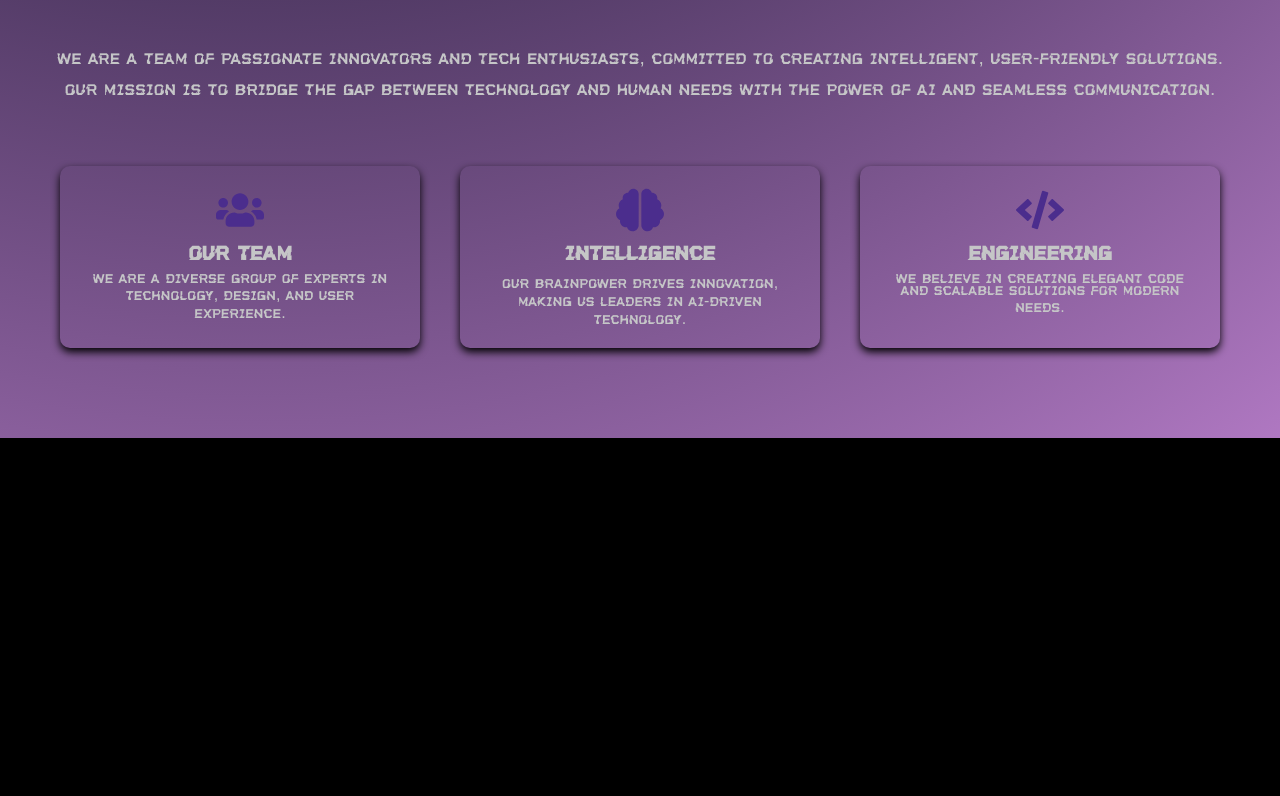
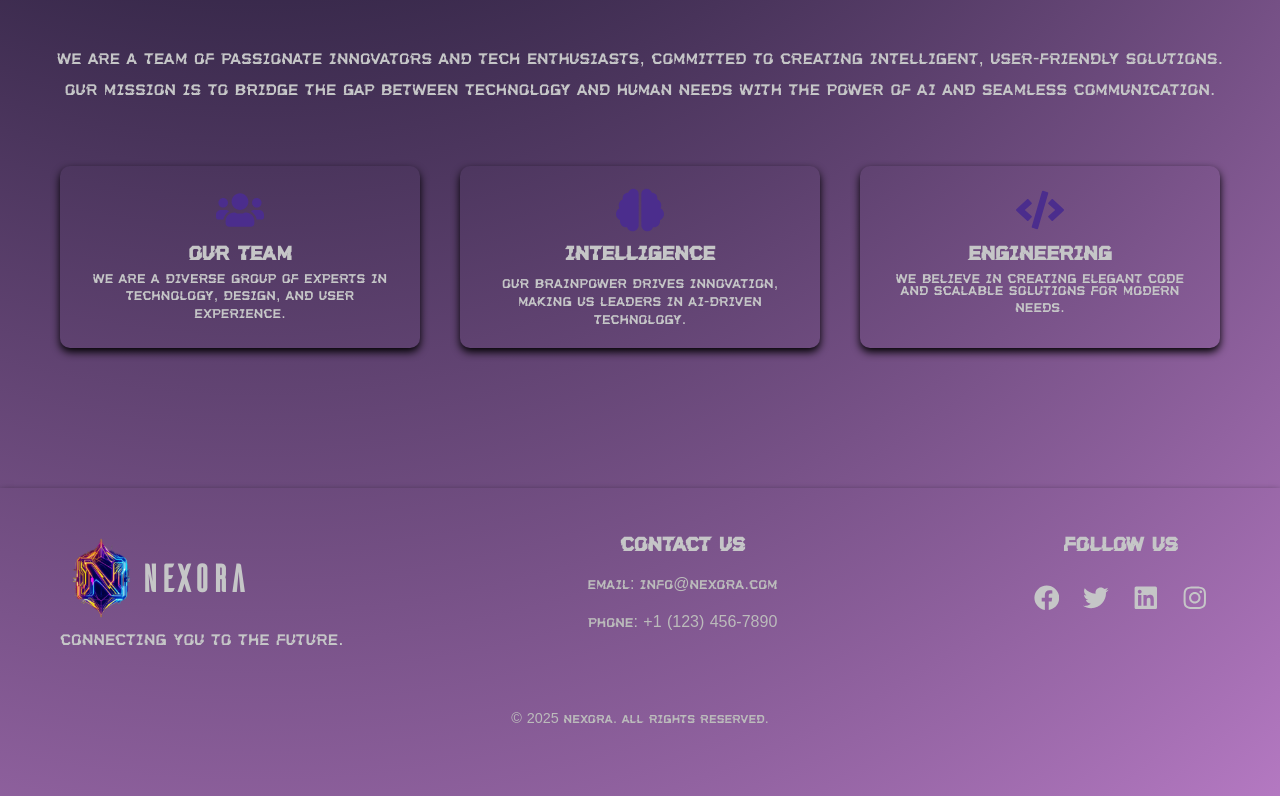
Before and after one commit to gokhankkaraduman/goit-react-hw-08, a React (Vite) app: page / in a window 1280 px wide. Shown: the part 1380-2176 px from the top of the page. Before the commit the page ends 1818 px from the top, so only its background shows below. Built offline with nearby package versions, Linux system fonts and the light colour scheme; a web font is replaced by a local one.

Commit message:
created footer

```diff
--- a/src/components/AboutUs/AboutUs.jsx
+++ b/src/components/AboutUs/AboutUs.jsx
@@ -1,12 +1,16 @@
 import React from "react";
 import { FaUsers, FaBrain, FaCode } from "react-icons/fa";
 import css from './AboutUs.module.css';
-import team from '../../assets/img/team.png';
-import innovation from '../../assets/img/innovation.jpeg';
+import { motion } from "framer-motion";
 
 function AboutUs() {
   return (
-    <section className={css.aboutSection}>
+    <motion.section
+        initial={{ opacity: 0, y: 100 }}
+        whileInView={{ opacity: 1, y: 0 }}
+        transition={{ duration: 0.6, ease: "easeOut" }}
+        viewport={{ once: true }}
+        className={css.aboutSection}>
       <div className={css.container}>
         <div className={css.textContent}>
           <h2>About Us</h2>
@@ -35,7 +39,7 @@ function AboutUs() {
           </div>
         </div>
       </div>
-    </section>
+    </motion.section>
   );
 }
 
--- a/src/components/App/App.jsx
+++ b/src/components/App/App.jsx
@@ -5,7 +5,7 @@ import Background from '../Background/Background.jsx';
 import { ToastContainer } from 'react-toastify';
 
 import HomePageLoading from '../HomePageLoading/HomePageLoading.jsx';
-
+import Footer from "../Footer/Footer.jsx"
 import Home from '../../pages/HomePage/Home.jsx';
 import LoginPage from '../../pages/LoginPage/LoginPage.jsx';
 import RegisterPage from '../../pages/RegisterPage/RegisterPage.jsx';
@@ -26,6 +26,7 @@ function App() {
               {/* Giriş yapmış kullanıcılar için Contacts */}
             </Routes>
           </div>
+          <Footer />
           <ToastContainer />
         </Background>
 
--- a/src/components/FeaturesSection/FeaturesSection.jsx
+++ b/src/components/FeaturesSection/FeaturesSection.jsx
@@ -6,8 +6,8 @@ function FeaturesSection () {
 
     return (
     <motion.section
-        initial={{ opacity: 0, y: 50 }}
-        whileInView={{ opacity: 1, y: 0 }}
+        initial={{ opacity: 0, x: 100 }}
+        whileInView={{ opacity: 1, x: 0 }}
         transition={{ duration: 0.6, ease: "easeOut" }}
         viewport={{ once: true }}
          className={css.section}
--- /dev/null
+++ b/src/components/Footer/Footer.jsx
@@ -0,0 +1,51 @@
+import React from 'react';
+import { Link } from 'react-router-dom'; // React Router Link kullanıyoruz
+import { FaFacebook, FaTwitter, FaLinkedin, FaInstagram } from 'react-icons/fa'; // React Icons kullanıyoruz
+import css from './Footer.module.css'; // CSS dosyasını import ediyoruz
+import logo from '../../assets/logo/android-chrome-512x512.png'
+
+function Footer() {
+  return (
+    <footer className={css.footer}>
+      <div className={css.container}>
+        <div className={css.logo}>
+          <h1><span>
+            <img src={logo} alt='logo' width={80} />
+            </span>Nexora</h1>
+          <p>Connecting you to the future.</p>
+        </div>
+        <div className={css.contact}>
+          <h2>Contact Us</h2>
+          <p>Email: info@nexora.com</p>
+          <p>Phone: +1 (123) 456-7890</p>
+        </div>
+
+        <div className={css.social}>
+          <h2>Follow Us</h2>
+          <div className={css.icons}>
+            <a href="https://facebook.com" target="_blank" rel="noopener noreferrer">
+              <FaFacebook />
+            </a>
+            <a href="https://twitter.com" target="_blank" rel="noopener noreferrer">
+              <FaTwitter />
+            </a>
+            <a href="https://linkedin.com" target="_blank" rel="noopener noreferrer">
+              <FaLinkedin />
+            </a>
+            <a href="https://instagram.com" target="_blank" rel="noopener noreferrer">
+              <FaInstagram />
+            </a>
+          </div>
+        </div>
+
+
+      </div>
+
+      <div className={css.footerBottom}>
+        <p>&copy; 2025 Nexora. All rights reserved.</p>
+      </div>
+    </footer>
+  );
+}
+
+export default Footer;
--- /dev/null
+++ b/src/components/Footer/Footer.module.css
@@ -0,0 +1,113 @@
+/* Footer */
+.footer {
+    margin:0 auto;
+    margin-top: 50px;
+    background-color: transparent;
+    padding: 50px 20px;
+    box-shadow: 0 4px 8px rgba(0, 0, 0, 0.8);
+}
+
+.footer .container {
+    display: flex;
+    justify-content: space-between;
+    align-items: flex-start;
+    margin: 0 auto;
+    padding: 0 20px;
+    max-width: 1200px;
+}
+
+.footer .logo h1 {
+    font-family: var(--font-logo);
+    font-size: 2.4rem;
+    font-weight: bold;
+    display:flex;
+    justify-content: flex-start;
+    align-items: center;
+}
+
+.footer .logo p {
+    font-size: 1.2rem;
+    margin-top: 10px;
+}
+
+.footer .links ul {
+    list-style-type: none;
+    padding: 0;
+}
+
+.footer .links ul li {
+    margin: 12px 0;
+}
+
+.footer .links ul li .link {
+    text-decoration: none;
+    font-size: 1rem;
+    font-weight: 500;
+    transition: color 0.3s ease;
+}
+
+.footer .links ul li .link:hover {
+    color: #9b59b6;
+    /* Hoverda mor tonları */
+}
+
+.footer .social .icons a {
+    font-size: 1.6rem;
+    margin: 0 12px;
+    transition: color 0.3s ease;
+}
+
+.footer .social .icons a:hover {
+    color: #9b59b6;
+    /* Hoverda mor tonları */
+}
+.contact{
+    display:flex;
+    gap:10px;
+    flex-direction: column;
+    justify-content: center;
+    align-items: center;
+}
+
+.footer .contact p {
+    font-size: 1rem;
+    color: #bbb;
+    margin-top: 10px;
+}
+.social{
+    display:flex;
+    flex-direction: column;
+    gap:10px;
+    justify-content: center;
+    align-items: center;
+}
+.icons{
+    margin-top: 20px;
+}
+.footerBottom {
+    text-align: center;
+    padding: 20px 0;
+    margin-top:40px;
+}
+
+.footerBottom p {
+    font-size: 0.9rem;
+    color: #bbb;
+    margin: 0;
+}
+
+/* Responsive Design */
+@media (max-width: 768px) {
+    .footer .container {
+        flex-direction: column;
+        align-items: center;
+        padding: 20px;
+    }
+
+    .footer .logo,
+    .footer .links,
+    .footer .social,
+    .footer .contact {
+        margin-bottom: 20px;
+    }
+}
```
